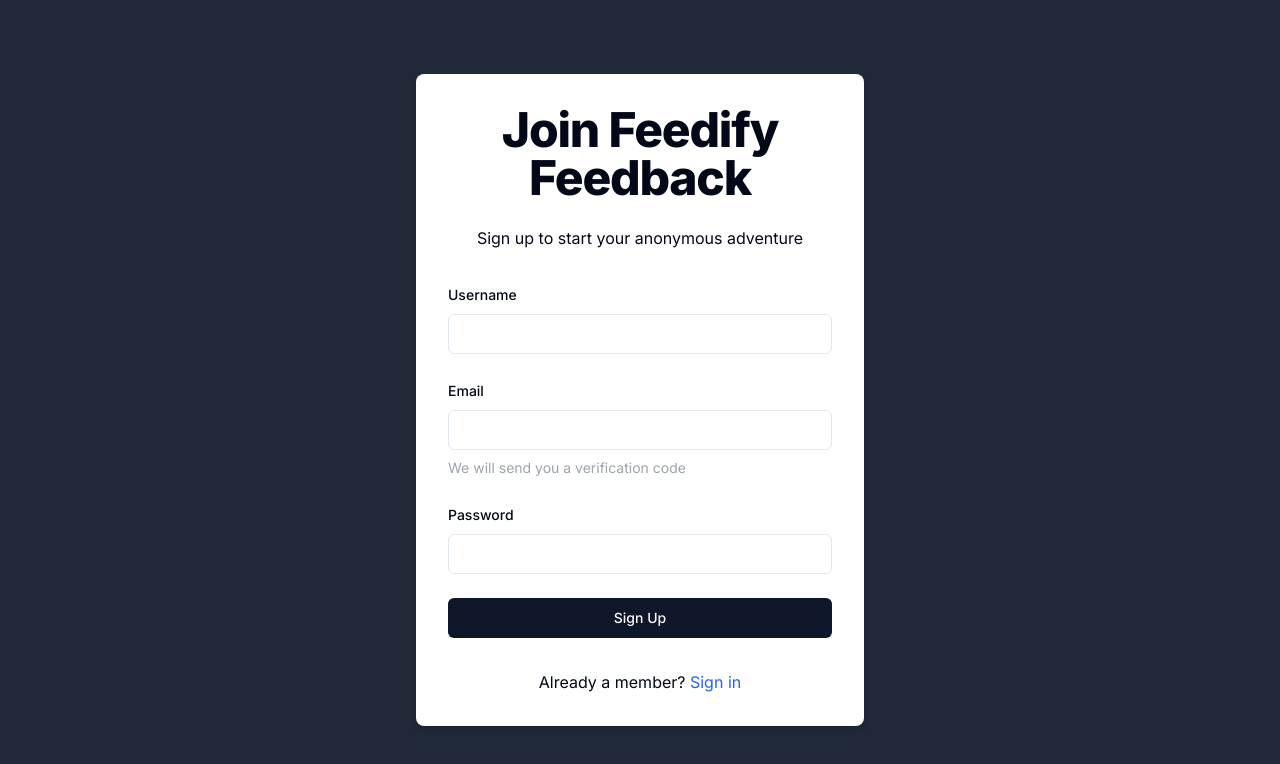
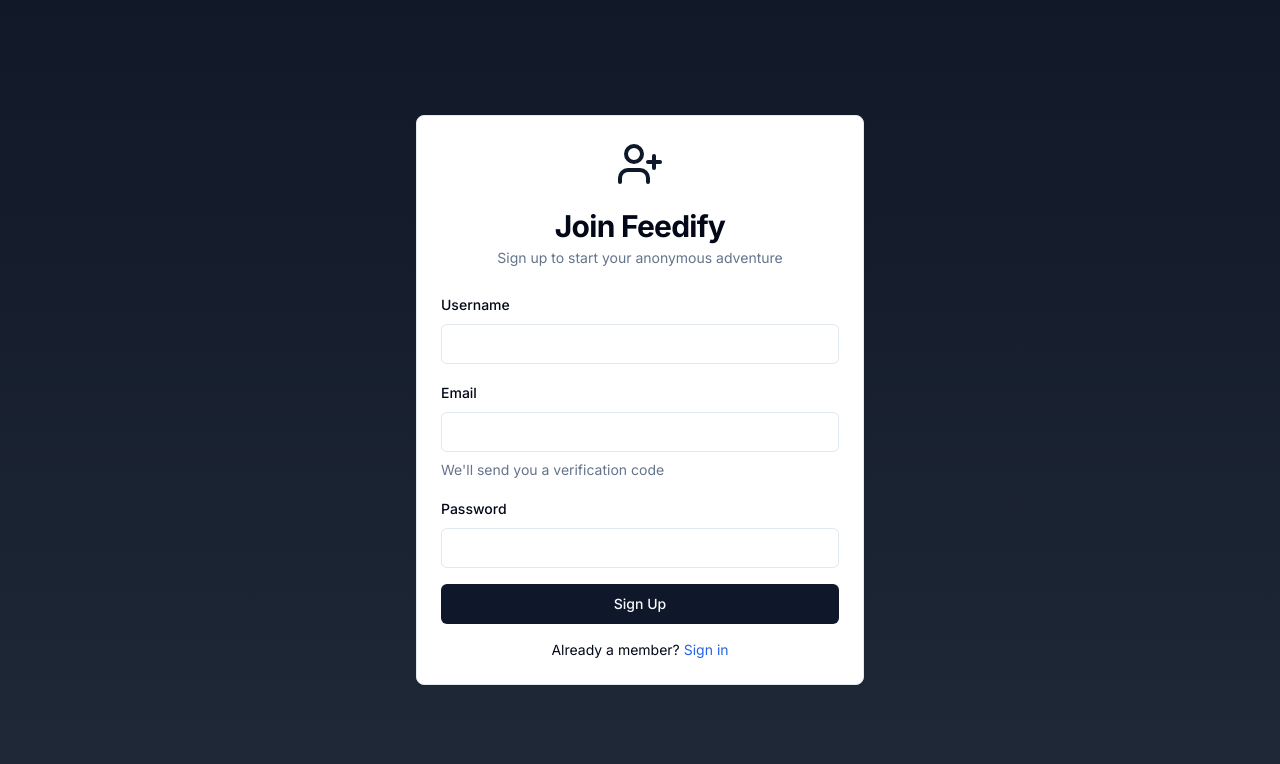
Before and after one commit to imdinnesh/Feedify, a Next.js app: page /sign-up in a window 1280 px wide. Shown: the top 764 px of the page. Built offline with nearby package versions, Linux system fonts and the light colour scheme.

Commit message:
sign up updated

```diff
--- a/src/app/(auth)/sign-up/page.jsx
+++ b/src/app/(auth)/sign-up/page.jsx
@@ -1,130 +1,125 @@
-'use client';
-import { zodResolver } from '@hookform/resolvers/zod';
-import Link from 'next/link';
-import {useEffect, useState } from 'react';
-import { useForm } from 'react-hook-form';
-import { useDebounceCallback } from 'usehooks-ts'
-import * as z from 'zod';
+"use client"
 
-import { Button } from '@/components/ui/button';
-import {
-    Form,
-    FormField,
-    FormItem,
-    FormLabel,
-    FormMessage,
-} from '@/components/ui/form';
-import { Input } from '@/components/ui/input';
-import { useToast } from '@/components/ui/use-toast';
-import axios, { AxiosError } from 'axios';
-import { Loader2 } from 'lucide-react';
-import { useRouter } from 'next/navigation';
-import { signUpSchema } from '@/schemes/signUpSchema';
+import { zodResolver } from "@hookform/resolvers/zod"
+import Link from "next/link"
+import { useEffect, useState } from "react"
+import { useForm } from "react-hook-form"
+import { useDebounceCallback } from "usehooks-ts"
+import axios from "axios"
+import { Loader2, UserPlus } from "lucide-react"
+import { useRouter } from "next/navigation"
+
+import { Button } from "@/components/ui/button"
+import { Form, FormControl, FormField, FormItem, FormLabel, FormMessage } from "@/components/ui/form"
+import { Input } from "@/components/ui/input"
+import { useToast } from "@/components/ui/use-toast"
+import { Card, CardContent, CardDescription, CardHeader, CardTitle } from "@/components/ui/card"
+import { signUpSchema } from "@/schemes/signUpSchema"
 
 export default function SignUpForm() {
-    const [username, setUsername] = useState('');
-    const [usernameMessage, setUsernameMessage] = useState('');
-    const [isCheckingUsername, setIsCheckingUsername] = useState(false);
-    const [isSubmitting, setIsSubmitting] = useState(false);
-    const debounced = useDebounceCallback(setUsername, 500);
+    const [username, setUsername] = useState("")
+    const [usernameMessage, setUsernameMessage] = useState("")
+    const [isCheckingUsername, setIsCheckingUsername] = useState(false)
+    const [isSubmitting, setIsSubmitting] = useState(false)
+    const debounced = useDebounceCallback(setUsername, 500)
 
-    const router = useRouter();
-    const { toast } = useToast();
+    const router = useRouter()
+    const { toast } = useToast()
 
     const form = useForm({
         resolver: zodResolver(signUpSchema),
         defaultValues: {
-            username: '',
-            email: '',
-            password: '',
+            username: "",
+            email: "",
+            password: "",
         },
-    });
+    })
 
     useEffect(() => {
         const checkUsernameUnique = async () => {
             if (username) {
-                setIsCheckingUsername(true);
-                setUsernameMessage(''); // Reset message
+                setIsCheckingUsername(true)
+                setUsernameMessage("")
                 try {
-                    const response = await axios.get(
-                        `/api/check-unique-username?username=${username}`
-                    );
-                    setUsernameMessage(response.data.message);
+                    const response = await axios.get(`/api/check-unique-username?username=${username}`)
+                    setUsernameMessage(response.data.message)
                 } catch (error) {
-                    const axiosError = error;
-                    setUsernameMessage(
-                        axiosError.response?.data.message ?? 'Error checking username'
-                    );
+                    const axiosError = error
+                    setUsernameMessage(axiosError.response?.data.message ?? "Error checking username")
                 } finally {
-                    setIsCheckingUsername(false);
+                    setIsCheckingUsername(false)
                 }
             }
-        };
-        checkUsernameUnique();
-    }, [username]);
+        }
+        checkUsernameUnique()
+    }, [username])
 
     const onSubmit = async (data) => {
-        setIsSubmitting(true);
+        setIsSubmitting(true)
         try {
-            const response = await axios.post('/api/sign-up', data);
+            const response = await axios.post("/api/sign-up", data)
 
             toast({
-                title: 'Success',
+                title: "Success",
                 description: response.data.message,
-            });
+            })
 
-            router.replace(`/verify/${username}`);
+            router.replace(`/verify/${username}`)
+        } catch (error) {
+            console.error("Error during sign-up:", error)
 
-            setIsSubmitting(false);
-        } catch (error) {
-            console.error('Error during sign-up:', error);
+            const axiosError = error
 
-            const axiosError = error;
-
-            // Default error message
-            let errorMessage = axiosError.response?.data.message;
-            ('There was a problem with your sign-up. Please try again.');
+            const errorMessage =
+                axiosError.response?.data.message || "There was a problem with your sign-up. Please try again."
 
             toast({
-                title: 'Sign Up Failed',
+                title: "Sign Up Failed",
                 description: errorMessage,
-                variant: 'destructive',
-            });
-
-            setIsSubmitting(false);
+                variant: "destructive",
+            })
+        } finally {
+            setIsSubmitting(false)
         }
-    };
+    }
 
     return (
-        <div className="flex justify-center items-center min-h-screen bg-gray-800">
-            <div className="w-full max-w-md p-8 space-y-8 bg-white rounded-lg shadow-md">
-                <div className="text-center">
-                    <h1 className="text-4xl font-extrabold tracking-tight lg:text-5xl mb-6">
-                        Join Feedify Feedback
-                    </h1>
-                    <p className="mb-4">Sign up to start your anonymous adventure</p>
+        <div className="flex justify-center items-center min-h-screen bg-gradient-to-b from-gray-900 to-gray-800">
+            <Card className="w-full max-w-md">
+                <CardHeader className="space-y-1">
+                    <div className="flex justify-center mb-4">
+                        <UserPlus className="h-12 w-12 text-primary" />
                     </div>
+                    <CardTitle className="text-3xl font-bold text-center">Join Feedify</CardTitle>
+                    <CardDescription className="text-center">Sign up to start your anonymous adventure</CardDescription>
+                </CardHeader>
+                <CardContent>
                     <Form {...form}>
-                    <form onSubmit={form.handleSubmit(onSubmit)} className="space-y-6">
+                        <form onSubmit={form.handleSubmit(onSubmit)} className="space-y-4">
                             <FormField
                                 name="username"
                                 control={form.control}
                                 render={({ field }) => (
                                     <FormItem>
                                         <FormLabel>Username</FormLabel>
+                                        <FormControl>
+                                            <div className="relative">
                                                 <Input
                                                     {...field}
+                                                    className="pr-10"
                                                     onChange={(e) => {
-                                            field.onChange(e);
-                                            debounced(e.target.value);
+                                                        field.onChange(e)
+                                                        debounced(e.target.value)
                                                     }}
                                                 />
-                                    {isCheckingUsername && <Loader2 className="animate-spin" />}
+                                                {isCheckingUsername && (
+                                                    <Loader2 className="absolute right-3 top-3 h-4 w-4 animate-spin text-gray-400" />
+                                                )}
+                                            </div>
+                                        </FormControl>
                                         {!isCheckingUsername && usernameMessage && (
                                             <p
-                                            className={`text-sm ${usernameMessage === 'Username is unique'
-                                                    ? 'text-green-500'
-                                                    : 'text-red-500'
+                                                className={`text-sm ${usernameMessage === "Username is unique" ? "text-green-500" : "text-red-500"
                                                     }`}
                                             >
                                                 {usernameMessage}
@@ -140,45 +135,49 @@
                                 render={({ field }) => (
                                     <FormItem>
                                         <FormLabel>Email</FormLabel>
-                                    <Input {...field} name="email" />
-                                    <p className='text-gray-400 text-sm'>We will send you a verification code</p>
+                                        <FormControl>
+                                            <Input {...field} type="email" />
+                                        </FormControl>
+                                        <p className="text-muted-foreground text-sm">We'll send you a verification code</p>
                                         <FormMessage />
                                     </FormItem>
                                 )}
                             />
-
                             <FormField
                                 name="password"
                                 control={form.control}
                                 render={({ field }) => (
                                     <FormItem>
                                         <FormLabel>Password</FormLabel>
-                                    <Input type="password" {...field} name="password" />
+                                        <FormControl>
+                                            <Input type="password" {...field} />
+                                        </FormControl>
                                         <FormMessage />
                                     </FormItem>
                                 )}
                             />
-                        <Button type="submit" className='w-full' disabled={isSubmitting}>
+                            <Button type="submit" className="w-full" disabled={isSubmitting}>
                                 {isSubmitting ? (
                                     <>
                                         <Loader2 className="mr-2 h-4 w-4 animate-spin" />
                                         Please wait
                                     </>
                                 ) : (
-                                'Sign Up'
+                                    "Sign Up"
                                 )}
                             </Button>
                         </form>
                     </Form>
-                <div className="text-center mt-4">
+                    <div className="mt-4 text-center text-sm">
                         <p>
-                        Already a member?{' '}
-                        <Link href="/sign-in" className="text-blue-600 hover:text-blue-800">
+                            Already a member?{" "}
+                            <Link href="/sign-in" className="text-blue-600 hover:underline">
                                 Sign in
                             </Link>
                         </p>
                     </div>
+                </CardContent>
+            </Card>
         </div>
-        </div>
-    );
+    )
 }
```
Lines whose indentation alone changed are shown as unchanged.
